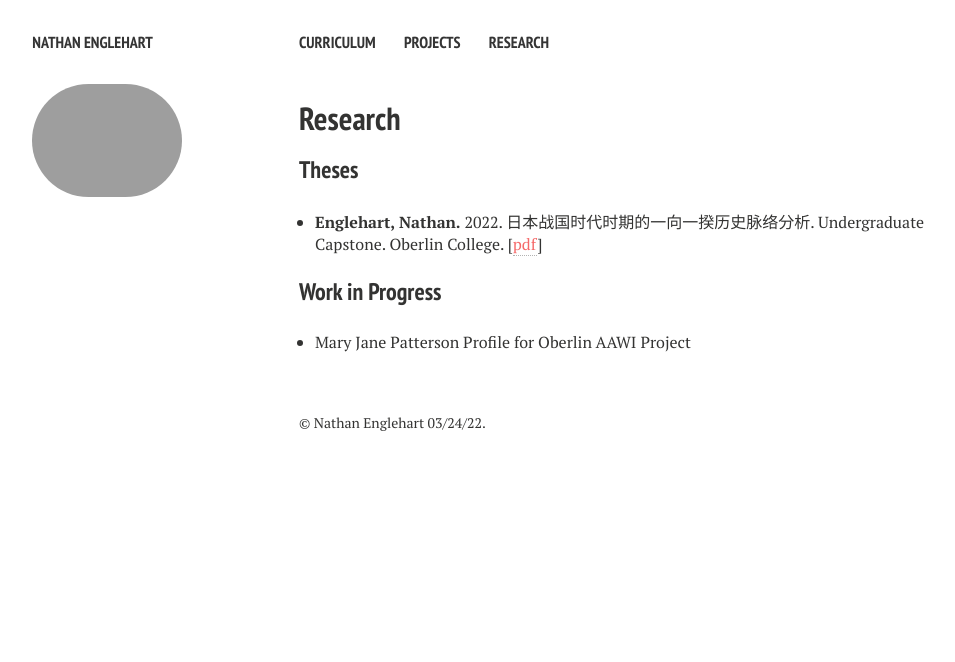
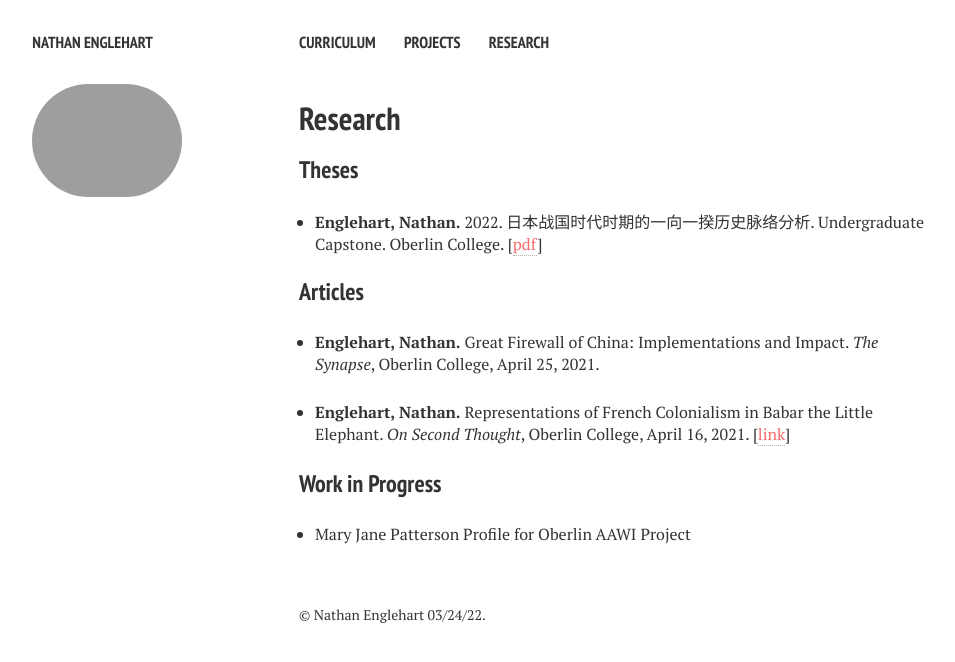
Before and after one commit to nathanenglehart/nathanenglehart.github.io, a Jekyll site: the page built from publications.md, in a window 1280 px wide. Shown: the top 662 px of the page, without its empty margins (21-976 px from the left). Built offline with Jekyll 4.4.1, drawn with Linux system fonts in a browser that asks for light colours; nearby versions of some CDN libraries.

Commit message:
Update publications.html

```diff
--- a/_layouts/publications.html
+++ b/_layouts/publications.html
@@ -85,14 +85,14 @@ div.bibtex pre { font-size: 75%; overflow: auto;  width: 100%; padding: 0em 0em;
 	<ul style="padding-left: 1em !important;">
 		<li><p><b>Englehart, Nathan.</b> Representations of French Colonialism in Babar the Little Elephant. <i>On Second Thought</i>, Oberlin College, April 16, 2021. [<a style="color: #f56a6a !important;" href="https://oberlinost.wordpress.com/2021/04/16/representations-of-french-colonialism-in-the-story-of-babar-the-little-elephant/">link</a>]</p></li>
 	</ul>-->
-	<!--<h3>Articles</h3>
-	<ul style="padding-left: 1em !important;">
-		<li><p><b>Englehart, Nathan.</b> Great Firewall of China: Implementations and Impact. <i>The Synapse</i>, Oberlin College, April 25, 2021. [<a style="color: #f56a6a !important;" href="https://synapsemagazine.org/issue-27-1">link</a>]</p></li>
-		<li><p><b>Englehart, Nathan.</b> Representations of French Colonialism in Babar the Little Elephant. <i>On Second Thought</i>, Oberlin College, April 16, 2021. [<a style="color: #f56a6a !important;" href="https://oberlinost.wordpress.com/2021/04/16/representations-of-french-colonialism-in-the-story-of-babar-the-little-elephant/">link</a>]</p></li>
-	</ul>-->
 	<h3>Theses</h3>
 	<ul style="padding-left: 1em !important;">
 		<li><p style="margin-bottom: 0 !important;"><b>Englehart, Nathan.</b> 2022. 日本战国时代时期的一向一揆历史脉络分析. Undergraduate Capstone. Oberlin College. [<a style="color: #f56a6a; !important" href="/files/capstone.pdf" download>pdf</a>]</p></li>
+	</ul>
+	<h3>Articles</h3>
+	<ul style="padding-left: 1em !important;">
+		<li><p><b>Englehart, Nathan.</b> Great Firewall of China: Implementations and Impact. <i>The Synapse</i>, Oberlin College, April 25, 2021.</p></li><!--[<a style="color: #f56a6a !important;" href="https://synapsemagazine.org/issue-27-1">link</a>]-->
+		<li><p><b>Englehart, Nathan.</b> Representations of French Colonialism in Babar the Little Elephant. <i>On Second Thought</i>, Oberlin College, April 16, 2021. [<a style="color: #f56a6a !important;" href="https://oberlinost.wordpress.com/2021/04/16/representations-of-french-colonialism-in-the-story-of-babar-the-little-elephant/">link</a>]</p></li>
 	</ul>
 	<h3>Work in Progress</h3>
 	<ul style="padding-left: 1em !important;">
```
